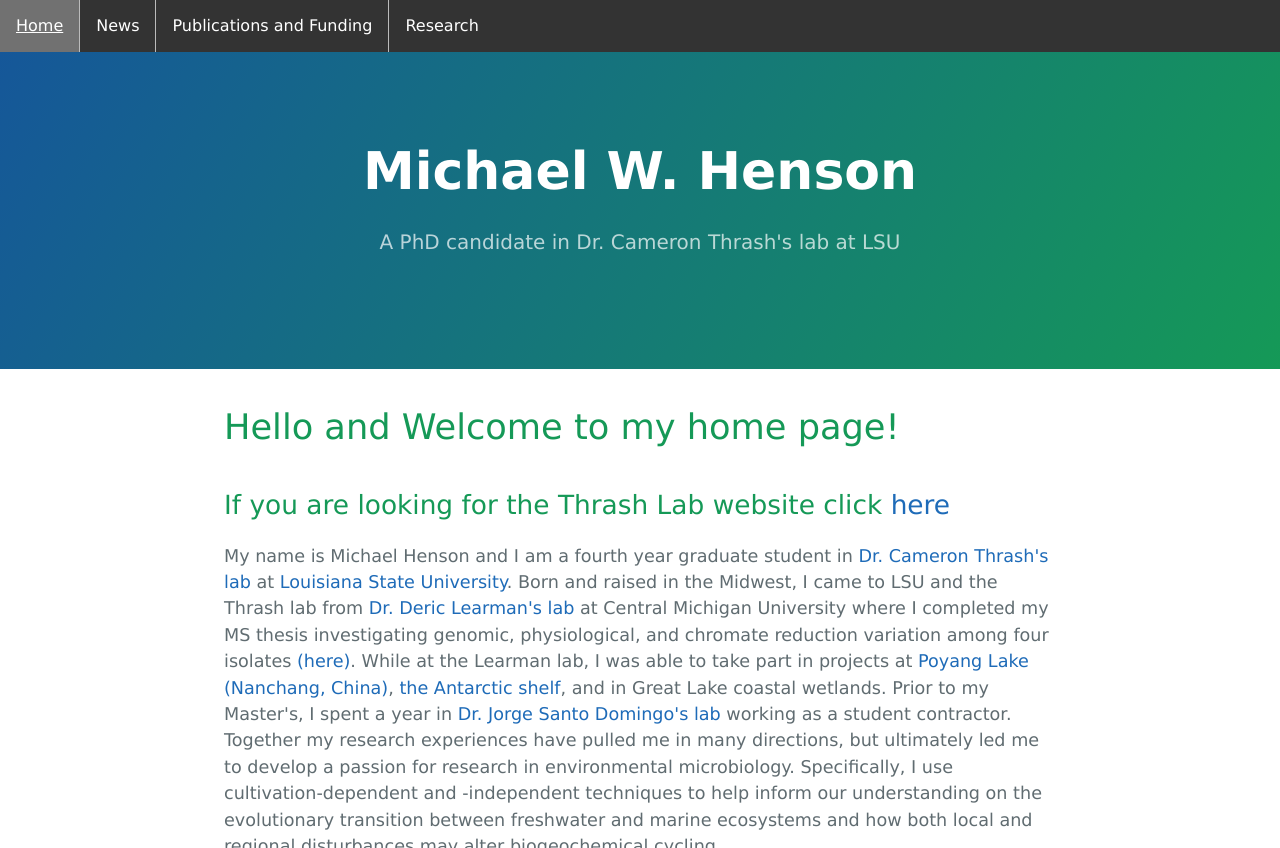
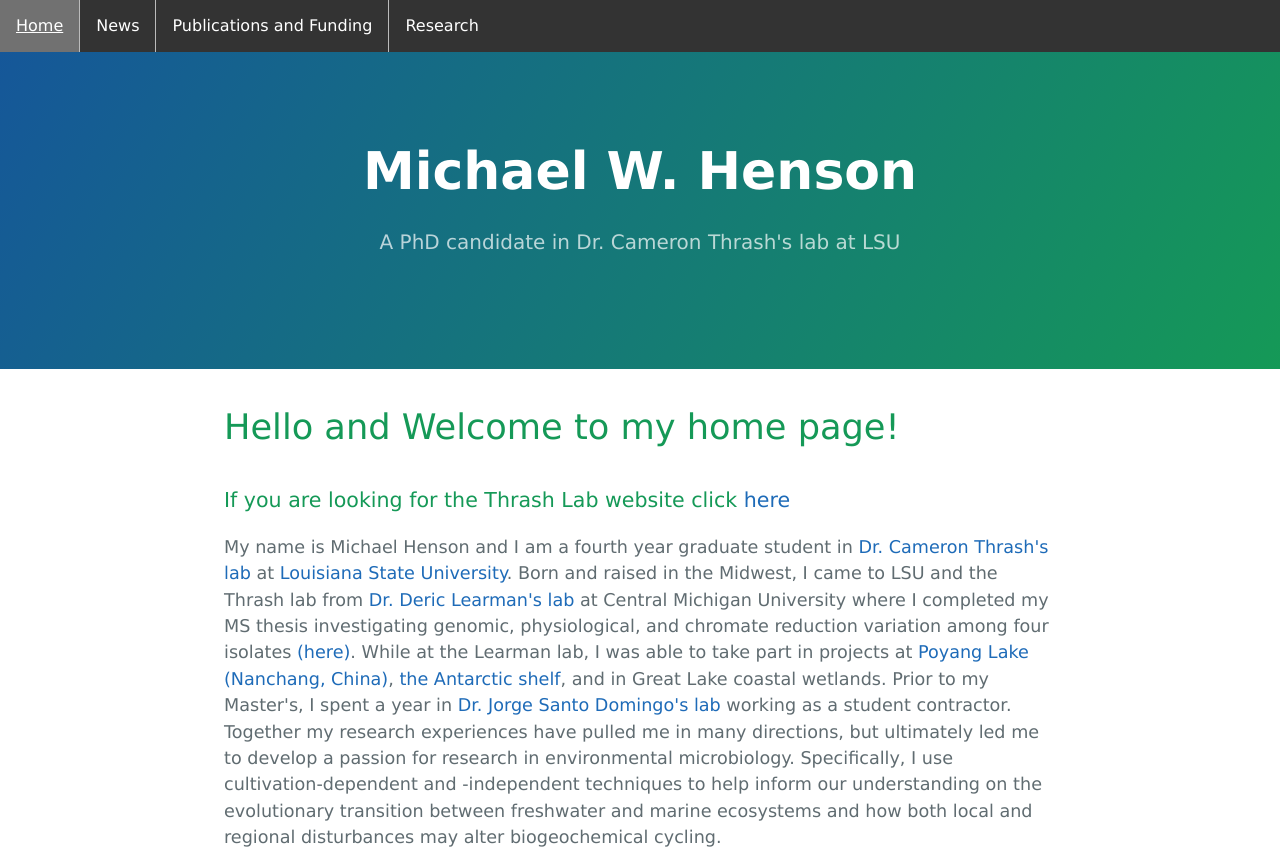
Before and after one commit to Hensonmw/hensonmw.github.io, a Jekyll site: the page built from index.md, in a window 1280 px wide. Shown: the top 848 px of the page. Built offline with Jekyll 4.4.1, drawn with Linux system fonts in a browser that asks for light colours; grey boxes are pictures that could not be loaded.

```diff
--- a/index.md
+++ b/index.md
@@ -5,7 +5,7 @@ permalink: /
 ---
 <h1>Hello and Welcome to my home page!</h1>
 
-<h2>If you are looking for the Thrash Lab website click <a href="thethrashlab.com">here</a></h2>
+<h3>If you are looking for the Thrash Lab website click <a href="thethrashlab.com">here</a></h3>
 
 <p>My name is Michael Henson and I am a fourth year graduate student in <a href="thethrashlab.com">Dr. Cameron Thrash's lab</a> at <a href="http://www.lsu.edu/science/biosci/">Louisiana State University</a>.
 
```
